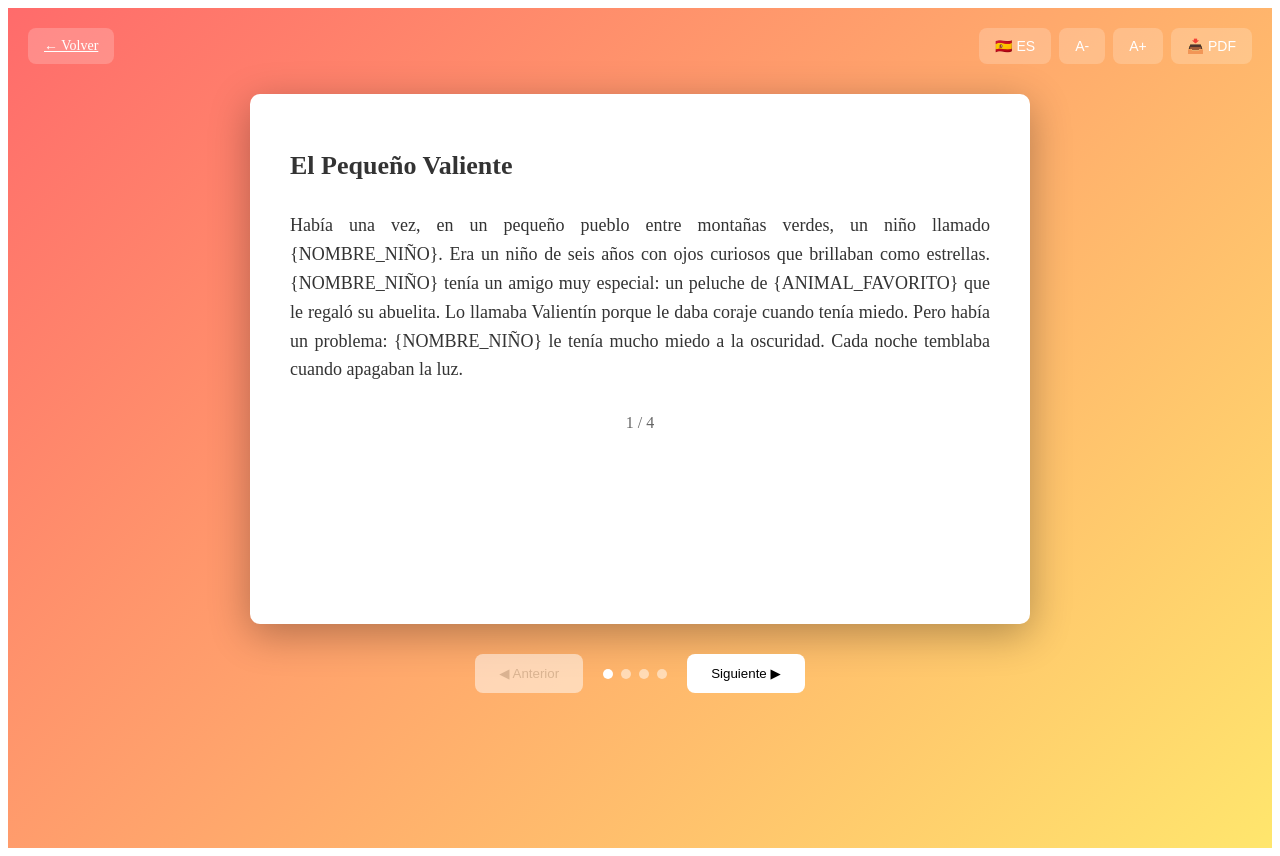
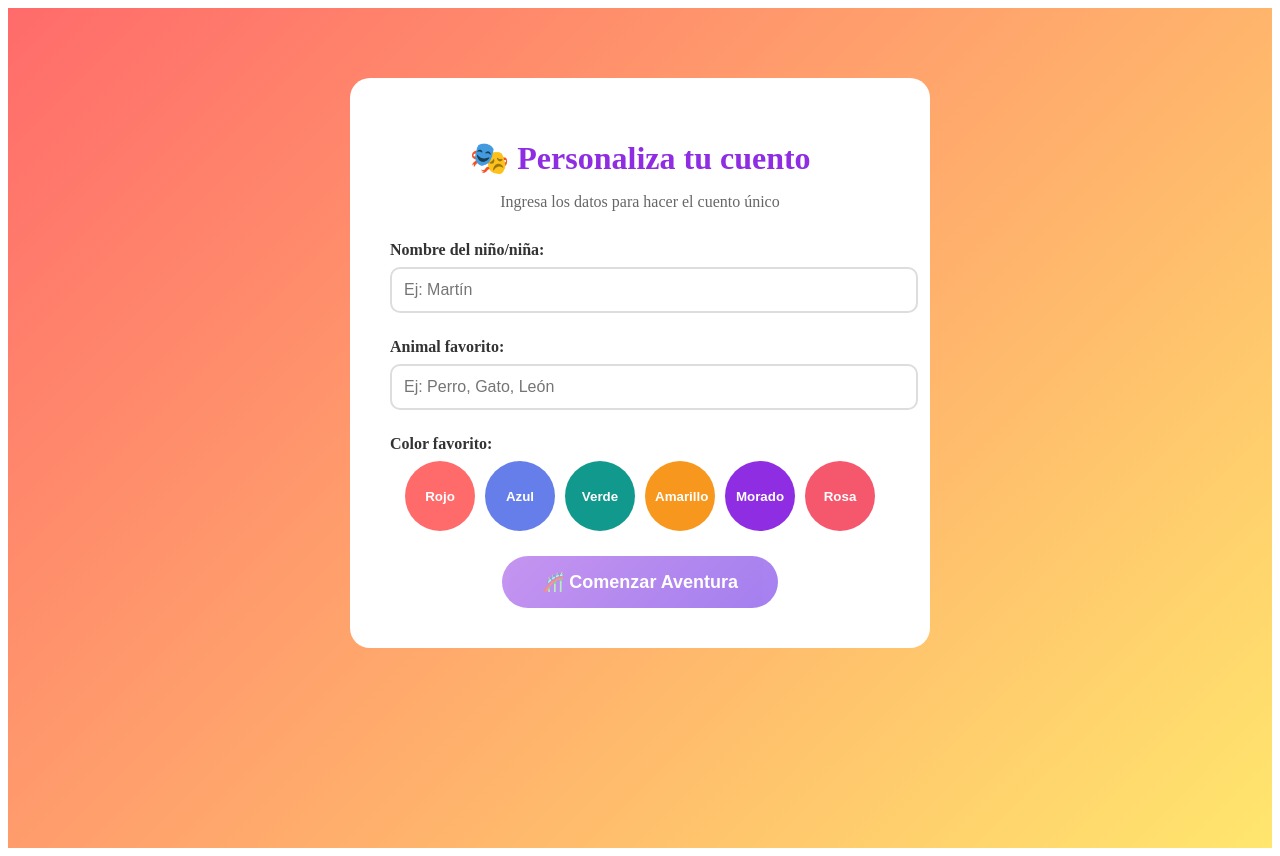
Before and after one commit to rodcas1982/hotmart-cuentos-svelte, a SvelteKit app: page /story/01-valiente in a window 1280 px wide. Built offline with nearby package versions, Linux system fonts and the light colour scheme.

Commit message:
Feat: Personalización de cuentos (nombre, animal, color)

```diff
--- a/src/routes/story/[id]/+page.svelte
+++ b/src/routes/story/[id]/+page.svelte
@@ -11,20 +11,23 @@
     let isFlipping = false;
     let fontSize = 18;
 
-    const gradients: Record<string, string> = {
-        '01-valiente': 'linear-gradient(135deg, #FF6B6B, #FFE66D)',
-        '02-luna': 'linear-gradient(135deg, #667eea, #764ba2)',
-        '03-max': 'linear-gradient(135deg, #11998e, #38ef7d)',
-        '04-sofia': 'linear-gradient(135deg, #56ab2f, #a8e063)',
-        '05-tito': 'linear-gradient(135deg, #F7971E, #FFD200)',
-        '06-dragon': 'linear-gradient(135deg, #2C3E50, #4CA1AF)',
-        '07-lunaviaje': 'linear-gradient(135deg, #1a2a6c, #b21f1f, #fdbb2d)',
-        '08-selva': 'linear-gradient(135deg, #134E5E, #71B280)',
-        '09-castillo': 'linear-gradient(135deg, #8E2DE2, #4A00E0)',
-        '10-contando': 'linear-gradient(135deg, #FC466B, #3F5EFB)',
-        '11-abc': 'linear-gradient(135deg, #F093FB, #F5576C)',
-        '12-colores': 'linear-gradient(135deg, #FF416C, #FF4B2B)'
-    };
+    // Variables de personalización
+    let nombreNino = '';
+    let animalFavorito = '';
+    let colorFavorito = '';
+    let showPersonalizacion = true;
+    let personalizado = false;
+
+    const coloresDisponibles = [
+        { id: 'rojo', hex: '#FF6B6B', nombre: 'Rojo' },
+        { id: 'azul', hex: '#667eea', nombre: 'Azul' },
+        { id: 'verde', hex: '#11998e', nombre: 'Verde' },
+        { id: 'amarillo', hex: '#F7971E', nombre: 'Amarillo' },
+        { id: 'morado', hex: '#8E2DE2', nombre: 'Morado' },
+        { id: 'rosa', hex: '#F5576C', nombre: 'Rosa' },
+    ];
+
+    let gradient = 'linear-gradient(135deg, #FF6B6B, #FFE66D)';
 
     onMount(() => {
         const id = $page.params.id;
@@ -32,9 +35,38 @@
         if (found) story = found;
     });
 
+    function iniciarCuento() {
+        if (nombreNino && animalFavorito && colorFavorito) {
+            // Buscar el color seleccionado
+            const color = coloresDisponibles.find(c => c.id === colorFavorito);
+            if (color) {
+                // Crear gradiente con el color favorito
+                gradient = `linear-gradient(135deg, ${color.hex}, ${adjustColor(color.hex, 30)})`;
+            }
+            showPersonalizacion = false;
+            personalizado = true;
+        }
+    }
+
+    // Ajustar color para hacer gradiente
+    function adjustColor(hex: string, amount: number): string {
+        const num = parseInt(hex.replace('#', ''), 16);
+        const r = Math.min(255, (num >> 16) + amount);
+        const g = Math.min(255, ((num >> 8) & 0x00FF) + amount);
+        const b = Math.min(255, (num & 0x0000FF) + amount);
+        return '#' + (1 << 24 | r << 16 | g << 8 | b).toString(16).slice(1);
+    }
+
+    function replaceVariables(text: string): string {
+        if (!personalizado) return text;
+        return text
+            .replace(/{NOMBRE_NIÑO}/g, nombreNino)
+            .replace(/{ANIMAL_FAVORITO}/g, animalFavorito);
+    }
+
     $: pages = story?.pages || [];
     $: totalPages = pages.length;
-    $: gradient = gradients[story?.id] || gradients['01-valiente'];
+    $: currentContent = replaceVariables(pages[currentPage]?.[lang] || '');
 
     function nextPage() {
         if (currentPage < totalPages - 1) { isFlipping = true; setTimeout(() => { currentPage++; isFlipping = false; }, 150); }
@@ -48,6 +80,44 @@
 </script>
 
 <div class="story-container" style="background: {gradient}">
+    {#if showPersonalizacion}
+        <!-- Pantalla de personalización -->
+        <div class="personalizacion">
+            <h1>🎭 Personaliza tu cuento</h1>
+            <p>Ingresa los datos para hacer el cuento único</p>
+
+            <div class="form-group">
+                <label>Nombre del niño/niña:</label>
+                <input type="text" bind:value={nombreNino} placeholder="Ej: Martín" />
+            </div>
+
+            <div class="form-group">
+                <label>Animal favorito:</label>
+                <input type="text" bind:value={animalFavorito} placeholder="Ej: Perro, Gato, León" />
+            </div>
+
+            <div class="form-group">
+                <label>Color favorito:</label>
+                <div class="colores">
+                    {#each coloresDisponibles as color}
+                        <button
+                            class="color-btn"
+                            class:selected={colorFavorito === color.id}
+                            style="background: {color.hex}"
+                            on:click={() => colorFavorito = color.id}
+                        >
+                            {color.nombre}
+                        </button>
+                    {/each}
+                </div>
+            </div>
+
+            <button class="iniciar-btn" on:click={iniciarCuento} disabled={!nombreNino || !animalFavorito || !colorFavorito}>
+                🎢 Comenzar Aventura
+            </button>
+        </div>
+    {:else}
+        <!-- Contenido del cuento -->
         <div class="header">
             <a href="{base}/" class="back-btn">← Volver</a>
             <div class="controls-row">
@@ -61,7 +131,7 @@
         <div class="book">
             <div class="page" class:flipping={isFlipping}>
                 <h1 style="font-size: {fontSize + 8}px">{story?.title?.[lang] || ''}</h1>
-            <p class="content" style="font-size: {fontSize}px; line-height: {fontSize * 1.6}px">{pages[currentPage]?.[lang] || ''}</p>
+                <p class="content" style="font-size: {fontSize}px; line-height: {fontSize * 1.6}px">{currentContent}</p>
                 <div class="page-number">{currentPage + 1} / {totalPages}</div>
             </div>
         </div>
@@ -73,10 +143,23 @@
             </div>
             <button on:click={nextPage} disabled={currentPage === totalPages - 1} class="nav-btn">Siguiente ▶</button>
         </div>
+    {/if}
 </div>
 
 <style>
     .story-container { min-height: 100vh; padding: 20px; color: white; }
+    .personalizacion { max-width: 500px; margin: 50px auto; background: white; border-radius: 20px; padding: 40px; color: #333; text-align: center; }
+    .personalizacion h1 { color: #8E2DE2; margin-bottom: 10px; }
+    .personalizacion p { color: #666; margin-bottom: 30px; }
+    .form-group { margin-bottom: 25px; text-align: left; }
+    .form-group label { display: block; font-weight: bold; margin-bottom: 8px; }
+    .form-group input { width: 100%; padding: 12px; border: 2px solid #ddd; border-radius: 10px; font-size: 16px; }
+    .form-group input:focus { border-color: #8E2DE2; outline: none; }
+    .colores { display: flex; gap: 10px; flex-wrap: wrap; justify-content: center; }
+    .color-btn { width: 70px; height: 70px; border-radius: 50%; border: 4px solid transparent; cursor: pointer; color: white; font-weight: bold; }
+    .color-btn.selected { border-color: #333; transform: scale(1.1); }
+    .iniciar-btn { background: linear-gradient(135deg, #8E2DE2, #4A00E0); color: white; border: none; padding: 15px 40px; border-radius: 30px; font-size: 18px; cursor: pointer; font-weight: bold; }
+    .iniciar-btn:disabled { opacity: 0.5; }
     .header { display: flex; justify-content: space-between; margin-bottom: 30px; flex-wrap: wrap; gap: 10px; }
     .back-btn, .btn { background: rgba(255,255,255,0.2); border: none; padding: 10px 16px; border-radius: 8px; color: white; cursor: pointer; font-size: 14px; }
     .controls-row { display: flex; gap: 8px; }
@@ -89,5 +172,5 @@
     .dots { display: flex; gap: 8px; }
     .dot { width: 10px; height: 10px; border-radius: 50%; background: rgba(255,255,255,0.5); }
     .dot.active { background: white; }
-    @media print { .header, .controls { display: none; } }
+    @media print { .header, .controls, .personalizacion { display: none; } }
 </style>
```
Lines whose indentation alone changed are shown as unchanged.
